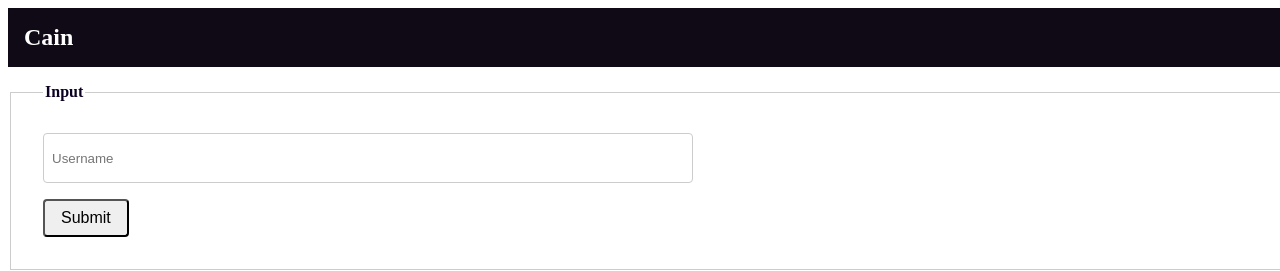
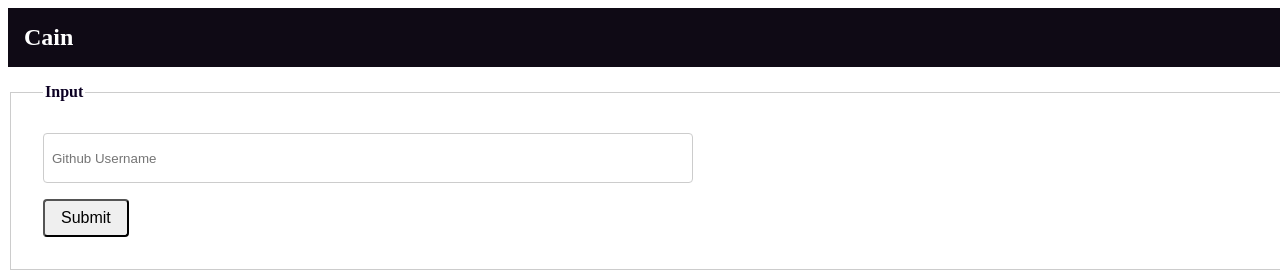
Before and after one commit to homelessAPI/Cain, a React (Vite) app in the folder frontend/Cain/: page / in a window 1280 px wide. Shown: the top 271 px of the page. Built offline with nearby package versions, Linux system fonts and the light colour scheme.

Commit message:
fix cors for vercel

```diff
--- a/frontend/Cain/src/App.jsx
+++ b/frontend/Cain/src/App.jsx
@@ -50,7 +50,7 @@ function App() {
       <div className="user-input">
         <fieldset className='input-fieldset'>
           <legend>Input</legend>
-          <input type="text" className='username' placeholder='Username' value={username} onChange={(e) => setUsername(e.target.value)}/>
+          <input type="text" className='username' placeholder='Github Username' value={username} onChange={(e) => setUsername(e.target.value)}/>
           <br />
           <button onClick={handleSubmit}>Submit</button>
         </fieldset>
```
